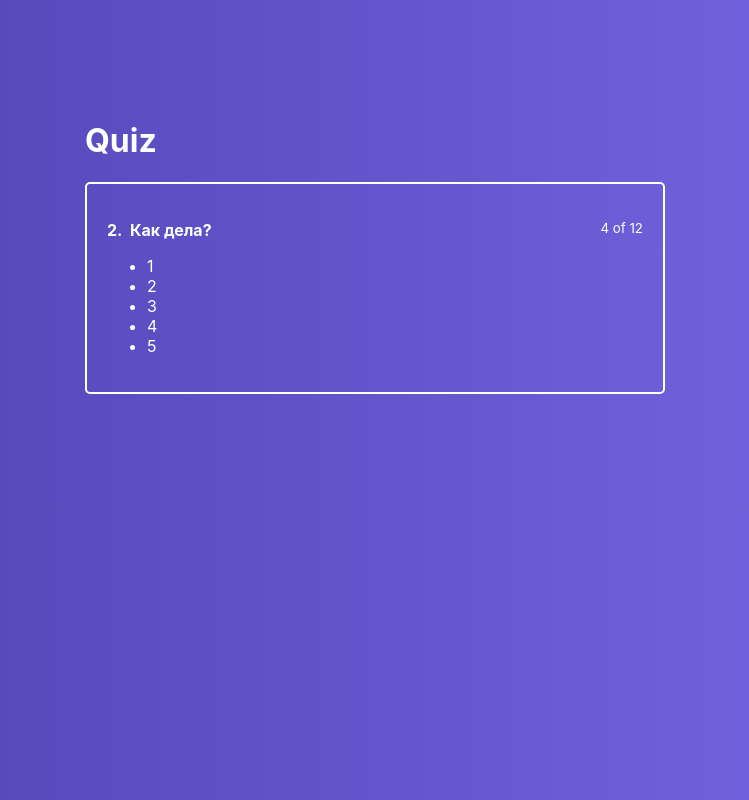
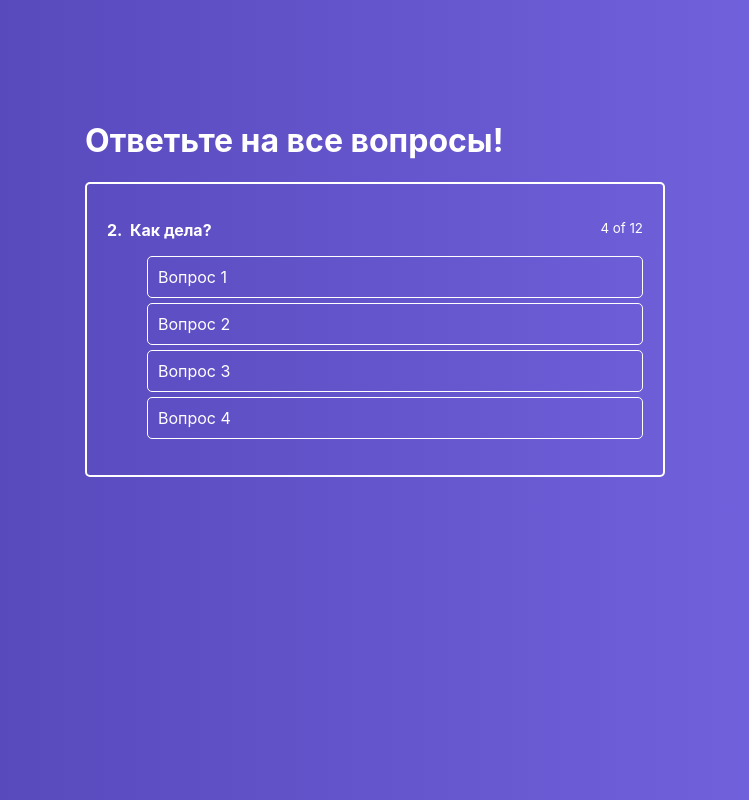
Before and after one commit to cabfran/reactapp, a React app: page / in a window 1280 px wide. Shown: the whole page, without its empty margins (265-1014 px from the left). Built offline with nearby package versions, Linux system fonts and the light colour scheme.

Commit message:
add question list

```diff
--- a/src/components/ActiveQuiz/ActiveQuiz.js
+++ b/src/components/ActiveQuiz/ActiveQuiz.js
@@ -1,5 +1,6 @@
 import React from "react";
 import classes from "./ActiveQuiz.module.css";
+import AnswersList from './AnswersList/AnswersList'
 
 const ActiveQuiz = props => (
   <div className={classes.ActiveQuiz}>
@@ -12,11 +13,7 @@
     </p>
 
     <ul>
-      <li>1</li>
-      <li>2</li>
-      <li>3</li>
-      <li>4</li>
-      <li>5</li>
+      <AnswersList answers={props.answers} />
     </ul>
   </div>
 );
--- /dev/null
+++ b/src/components/ActiveQuiz/AnswersList/AnswerItem/AnswerItem.js
@@ -0,0 +1,15 @@
+import React from 'react'
+import classes from './AnswerItem.module.css'
+
+
+
+const AnswerItem = props =>{
+  return(
+        <li className={classes.AnswerItem}>
+          {props.answer.text}
+        </li>
+
+  )
+}
+
+export default AnswerItem
--- /dev/null
+++ b/src/components/ActiveQuiz/AnswersList/AnswerItem/AnswerItem.module.css
@@ -0,0 +1,12 @@
+.AnswerItem {
+  border: 1px solid #fff;
+  border-radius: 5px;
+  padding: 10px 10px;
+  margin-bottom: 5px;
+  cursor: pointer;
+}
+
+.AnswerItem:hover {
+  background: rgba(255, 255, 255, .2);
+  transition: background .3s easy-in-out;
+}
--- /dev/null
+++ b/src/components/ActiveQuiz/AnswersList/AnswersList.js
@@ -0,0 +1,13 @@
+import React from "react";
+import classes from "./AnswersList.module.css";
+import AnswerItem from "./AnswerItem/AnswerItem";
+
+const AnswersList = props => (
+  <ul className={classes.AnswersList}>
+    {props.answers.map((answer, index) => {
+      return <AnswerItem key={index} answer={answer} />;
+    })}
+    <li></li>
+  </ul>
+);
+export default AnswersList;
--- /dev/null
+++ b/src/components/ActiveQuiz/AnswersList/AnswersList.module.css
@@ -0,0 +1,5 @@
+.AnswersList {
+  list-style: none;
+  margin: 0;
+  padding: 0;
+}
--- a/src/containers/Quiz/Quiz.js
+++ b/src/containers/Quiz/Quiz.js
@@ -1,17 +1,26 @@
 import React, { Component } from "react";
 import classes from "./Quiz.module.css";
-import ActiveQuiz from '../../components/ActiveQuiz/ActiveQuiz.js'
+import ActiveQuiz from "../../components/ActiveQuiz/ActiveQuiz.js";
 class Quiz extends Component {
-  state={
-    quiz: []
-  }
+  state = {
+    quiz: [
+      {
+        answers: [
+          { text: "Вопрос 1" },
+          { text: "Вопрос 2" },
+          { text: "Вопрос 3" },
+          { text: "Вопрос 4" }
+        ]
+      }
+    ]
+  };
   render() {
     return (
       <div className={classes.Quiz}>
         <div className={classes.QuizWrapper}>
-          <h1>Quiz</h1>
+          <h1>Ответьте на все вопросы!</h1>
 
-          <ActiveQuiz />
+          <ActiveQuiz answers={this.state.quiz[0].answers} />
         </div>
       </div>
     );
```
